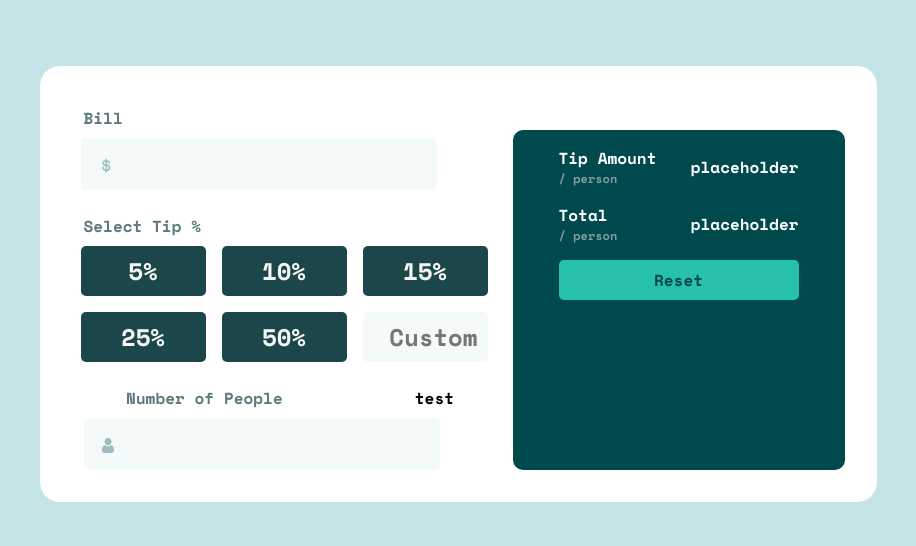
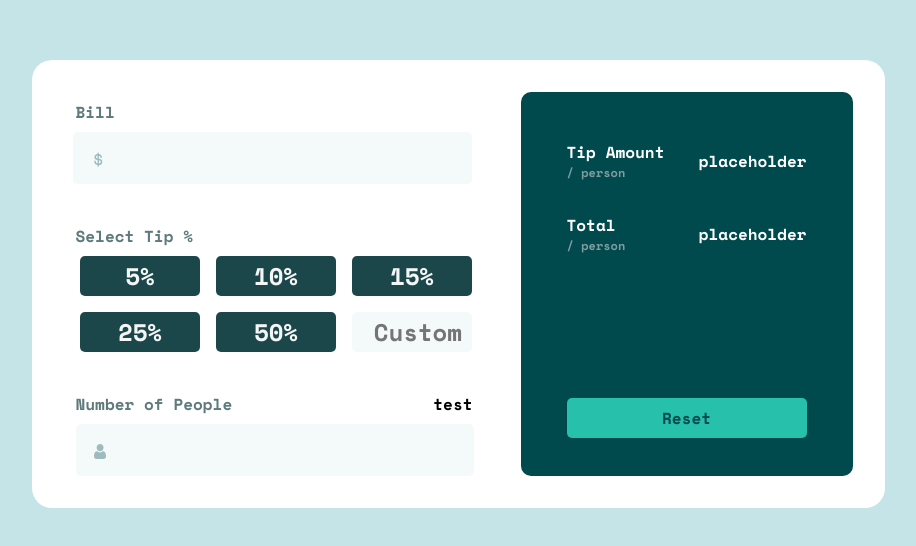
Before and after one commit to jkremers79/tip-calculator-app, a React (Vite) app: page / in a window 1280 px wide. Shown: the part 116-662 px from the top of the page, without its empty margins (182-1098 px from the left). Built offline with nearby package versions, Linux system fonts and the light colour scheme.

Commit message:
worked on the styling

```diff
--- a/src/App.css
+++ b/src/App.css
@@ -30,7 +30,7 @@
     width: fit-content;
     display: flex;
     flex-direction: row;
-    column-gap: 1rem;
+    column-gap: 2rem;
     background-color: hsl(0, 0%, 100%);
     padding: 2rem;
     border-radius: 20px;
--- a/src/App.jsx
+++ b/src/App.jsx
@@ -1,7 +1,7 @@
 import { useState } from "react";
 import "./App.css";
 import { Calculator } from "./components/Calculator";
-import { Input } from "./components/Input";
+import { TipSelector } from "./components/TipSelector";
 
 function App() {
   const [tipPercentage, setTipPercentage] = useState(0);
@@ -10,7 +10,7 @@ function App() {
     <>
       <div className="wrapper">
         <div className="content-wrapper">
-          <Input />
+          <TipSelector />
           <Calculator />
         </div>
       </div>
--- a/src/components/Calculator.jsx
+++ b/src/components/Calculator.jsx
@@ -18,7 +18,7 @@ export const Calculator = () => {
           </div>
           <p>placeholder</p>
         </div>
-        <button>Reset</button>
+        <button className="reset_button">Reset</button>
       </div>
     </>
   );
--- a/src/components/Input.jsx
+++ b/src/components/TipSelector.jsx
@@ -1,13 +1,13 @@
-import "./css/input.css";
+import "./css/tipselector.css";
 import dollarIcon from "../assets/images/icon-dollar.svg";
 import personIcon from "../assets/images/icon-person.svg";
 import { TipButton } from "./ui/TipButton";
 import { UserInput } from "./ui/UserInput";
 
-export const Input = () => {
+export const TipSelector = () => {
   return (
     <>
-      <div className="input_wrapper">
+      <div className="tip_selector">
         <div className="bill">
           <span className="header_tag">Bill</span>
           <div className="input_wrapper">
--- a/src/components/css/calculator.css
+++ b/src/components/css/calculator.css
@@ -1,19 +1,19 @@
 .calculator_wrapper {
-  margin-top: 2rem;
-  padding: 1rem;
+  padding: 3rem 1rem 1rem 1rem;
   border-radius: 10px;
   background-color: hsl(183, 100%, 15%);
   color: hsl(0, 0%, 100%);
   display: flex;
   flex-direction: column;
   align-items: center;
-  gap: 1rem;
+  gap: 2rem;
 }
 
 .calculator_wrapper > button {
   font: normal 700 1rem "Space Mono", monospace;
   padding: 0.5rem;
   width: 80%;
+  margin-top: 7rem;
   border: none;
   border-radius: 5px;
   background-color: hsl(172, 67%, 45%);
--- a/src/components/css/input.css
+++ b/src/components/css/tipselector.css
@@ -1,3 +1,8 @@
+.tip_selector {
+  display: flex;
+  flex-direction: column;
+}
+
 .bill {
   display: flex;
   flex-direction: column;
@@ -20,13 +25,24 @@
 
 .text_wrapper_people {
   display: flex;
-  width: 80%;
+  width: 100%;
   flex-direction: row;
   justify-content: space-between;
 
   span {
     margin: 0.5rem 0 0.5rem 0;
   }
+
+  .err_msg {
+    padding-right: 1rem;
+  }
+}
+
+.header_tag {
+  padding-left: 0.75rem;
+  margin: 0.5rem 0 0.5rem 0;
+  align-self: flex-start;
+  color: hsl(186, 14%, 43%);
 }
 
 .buttons_wrapper {
@@ -50,23 +66,21 @@
   color: hsl(186, 14%, 43%);
   border: none;
   border-radius: 5px;
-  width: 113px;
-  height: 48px;
+  width: 108px;
+  height: 38px;
 }
 
 .custom_tip:focus {
   outline-color: hsl(172, 67%, 45%);
 }
 
-.header_tag {
-  padding-left: 0.75rem;
-  margin: 0.5rem 0 0.5rem 0;
-  align-self: flex-start;
-  color: hsl(186, 14%, 43%);
-}
+@media screen and (min-width: 1024px) {
+  .tip_selector {
+    width: 425px;
+    gap: 1rem;
+  }
 
-@media screen and (min-width: 1024px) {
   .input_wrapper {
-    width: 425px;
+    width: 100%;
   }
 }
--- a/src/components/ui/tipButton.css
+++ b/src/components/ui/tipButton.css
@@ -4,8 +4,8 @@
   border: none;
   border-radius: 5px;
   color: hsl(180, 5%, 96%);
-  width: 125px;
-  height: 50px;
+  width: 120px;
+  height: 40px;
 }
 
 .tip_button:hover {
--- a/src/components/ui/userInput.css
+++ b/src/components/ui/userInput.css
@@ -5,8 +5,8 @@
   border-radius: 5px;
   background-color: hsl(189, 41%, 97%);
   color: hsl(183, 100%, 15%);
-  width: 80%;
   padding: 0.5rem;
+  width: 90%;
 }
 
 .user_input:focus {
```
